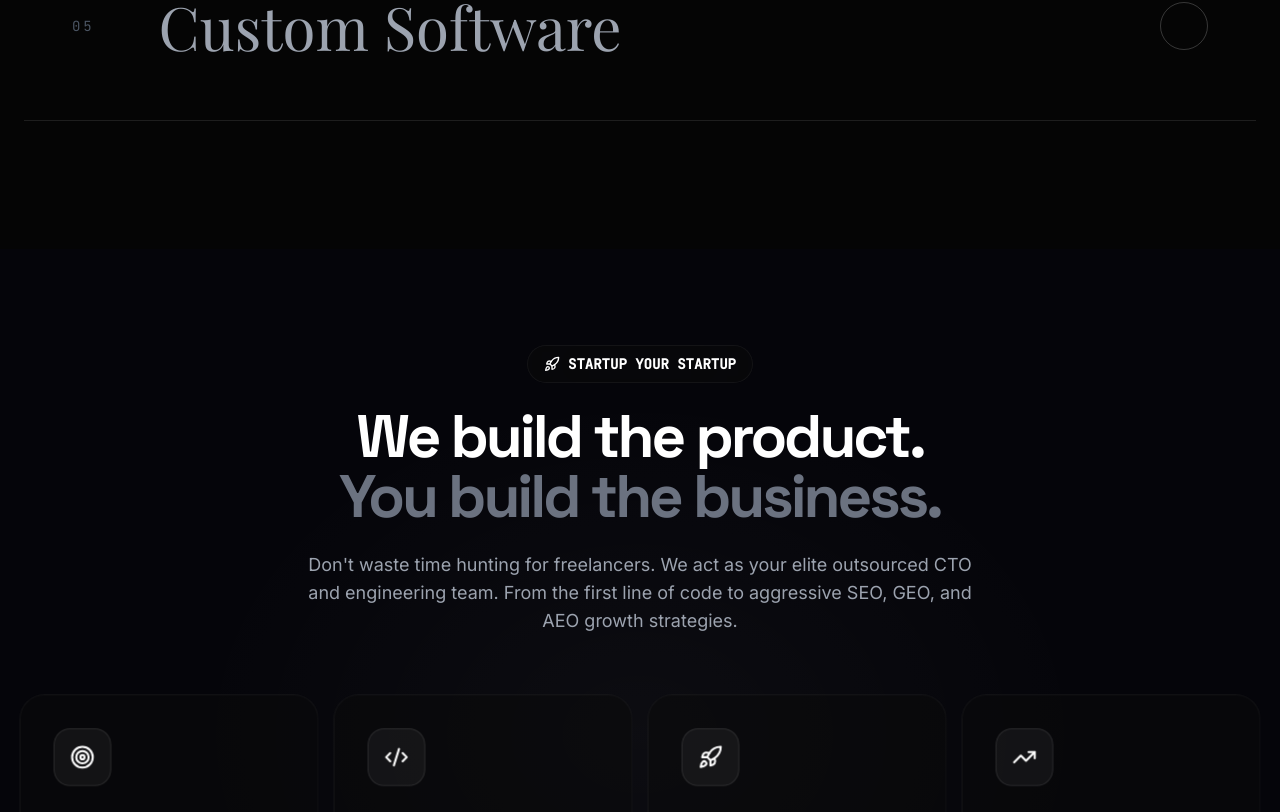
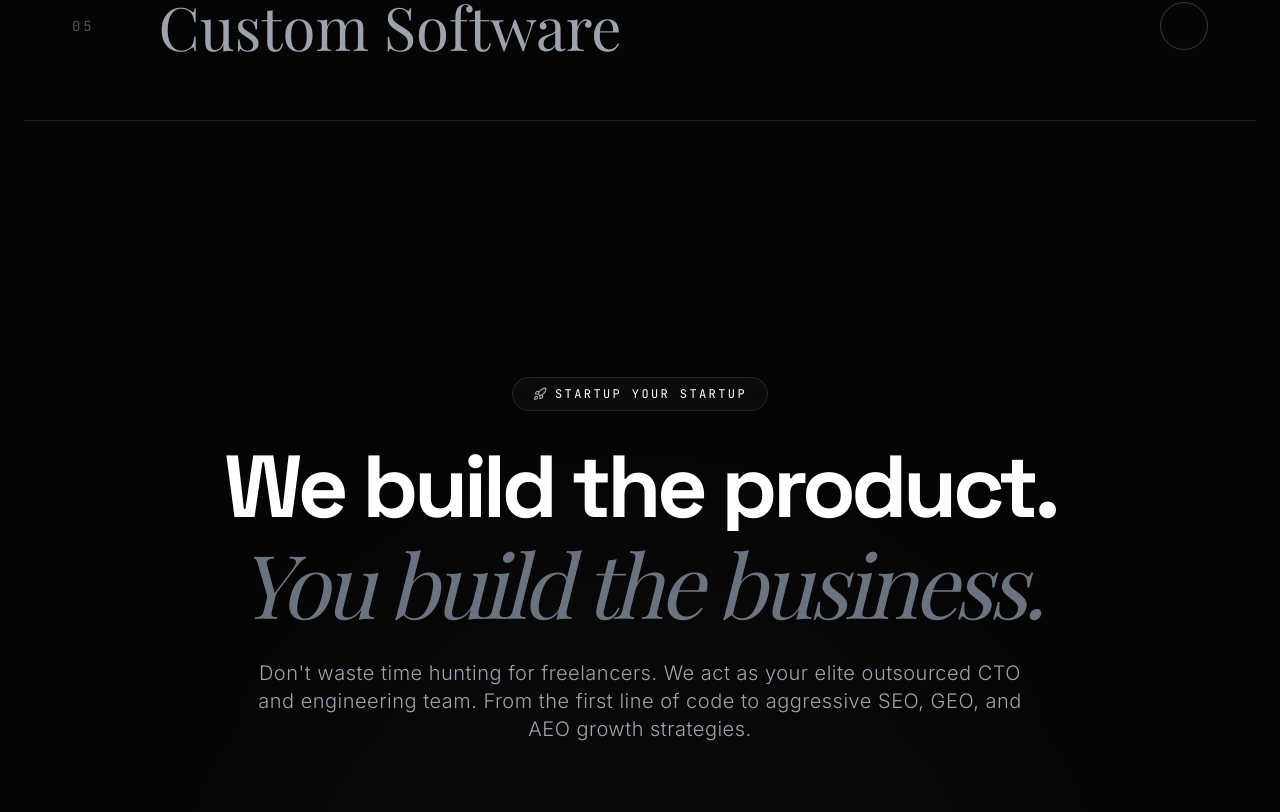
Before and after one commit to docmate08-beep/vision2realityy, a React (Vite) app: page /v2r in a window 1280 px wide. Shown: the part 1985-2797 px from the top of the page. Built offline with nearby package versions, Linux system fonts and the light colour scheme; a web font is replaced by a local one.

Commit message:
Animate process section in Mercedes style

```diff
--- a/src/components/Hero.tsx
+++ b/src/components/Hero.tsx
@@ -48,8 +48,8 @@ export default function Hero() {
       {/* Cinematic Background Layer */}
       <div className="absolute inset-0 z-0 opacity-40">
         <img
-          src="https://images.unsplash.com/photo-1631269666063-e4d02636283c?q=80&w=3000&auto=format&fit=crop"
-          alt="Black Rolls Royce"
+          src="/rolls-royce-hero.jpg"
+          alt="Custom Black Rolls Royce Background"
           className="w-full h-full object-cover hero-bg-img"
         />
         <div className="absolute inset-0 bg-gradient-to-b from-[#050505]/20 via-transparent to-[#050505] z-10"></div>
--- a/src/components/StartupPipeline.tsx
+++ b/src/components/StartupPipeline.tsx
@@ -1,110 +1,172 @@
+import { useRef } from 'react';
 import { motion } from 'framer-motion';
 import { Rocket, Code2, TrendingUp, Target } from 'lucide-react';
 import TiltCard from './TiltCard';
+import gsap from 'gsap';
+import { ScrollTrigger } from 'gsap/ScrollTrigger';
+import { useGSAP } from '@gsap/react';
+
+gsap.registerPlugin(ScrollTrigger);
 
 const pipelineSteps = [
   {
-    title: "1. Concept & Architecture",
+    title: "Concept & Architecture",
+    number: "01",
     desc: "We transform your raw idea into a scalable technical architecture, selecting the right stack for long-term growth.",
     icon: Target
   },
   {
-    title: "2. Full-Stack Development",
+    title: "Full-Stack Development",
+    number: "02",
     desc: "Our IIT engineers build robust, high-performance web and mobile apps. We handle the entire codebase.",
     icon: Code2
   },
   {
-    title: "3. Deployment & Scaling",
+    title: "Deployment & Scaling",
+    number: "03",
     desc: "Cloud infrastructure setup on AWS/GCP. We ensure your startup handles 10 users or 10 million users flawlessly.",
     icon: Rocket
   },
   {
-    title: "4. Growth & SEO/GEO/AEO",
+    title: "Growth & Optimization",
+    number: "04",
     desc: "Post-launch, we engineer your growth. Search Engine, Generative Engine, and App Engine Optimization to dominate.",
     icon: TrendingUp
   }
 ];
 
 export default function StartupPipeline() {
+  const container = useRef<HTMLDivElement>(null);
+
+  useGSAP(() => {
+    const isMobile = window.innerWidth < 768;
+
+    // Cinematic Text Reveal
+    gsap.fromTo('.startup-title-line',
+      { y: 100, opacity: 0, rotateX: -45 },
+      {
+        y: 0, opacity: 1, rotateX: 0,
+        duration: 1.2,
+        stagger: 0.15,
+        ease: 'power4.out',
+        scrollTrigger: {
+          trigger: '.startup-title-container',
+          start: 'top 85%',
+        }
+      }
+    );
+
+    // Staggered Cards Reveal
+    gsap.fromTo('.startup-card',
+      { y: 50, opacity: 0, scale: 0.95 },
+      {
+        y: 0, opacity: 1, scale: 1,
+        duration: 1,
+        stagger: isMobile ? 0.1 : 0.2,
+        ease: 'expo.out',
+        scrollTrigger: {
+          trigger: '.startup-cards-container',
+          start: isMobile ? 'top 95%' : 'top 80%',
+        }
+      }
+    );
+
+  }, { scope: container });
+
   return (
-    <section id="startup" className="py-24 relative overflow-hidden bg-[#05050A]">
-      <div className="absolute inset-0 bg-[radial-gradient(ellipse_at_center,_var(--tw-gradient-stops))] from-white/[0.03] via-transparent to-transparent pointer-events-none"></div>
+    <section id="startup" ref={container} className="py-24 sm:py-32 relative overflow-hidden bg-[#050505]">
+      {/* Subtle Background Glow */}
+      <div className="absolute top-1/2 left-1/2 -translate-x-1/2 -translate-y-1/2 w-[800px] h-[800px] bg-white/[0.02] rounded-full blur-[120px] pointer-events-none"></div>
 
       <div className="container mx-auto px-6 max-w-7xl relative z-10">
-        <div className="text-center mb-16">
+
+        {/* Header Section */}
+        <div className="text-center mb-20 sm:mb-32 startup-title-container perspective-1000">
           <motion.div
-            initial={{ opacity: 0, y: 20 }}
-            whileInView={{ opacity: 1, y: 0 }}
+            initial={{ opacity: 0, scale: 0.8 }}
+            whileInView={{ opacity: 1, scale: 1 }}
             viewport={{ once: true }}
-            className="inline-flex items-center gap-2 px-4 py-2 rounded-full glass-panel text-white text-sm font-bold font-mono mb-6"
+            transition={{ duration: 0.8, ease: "easeOut" }}
+            className="inline-flex items-center gap-2 px-5 py-2 rounded-full border border-white/10 bg-white/[0.03] text-white text-xs font-mono tracking-[0.2em] uppercase mb-8 backdrop-blur-md hover:bg-white/10 transition-colors cursor-default"
           >
-            <Rocket size={16} />
-            <span>STARTUP YOUR STARTUP</span>
+            <Rocket size={14} className="text-gray-400" />
+            <span>Startup your startup</span>
           </motion.div>
 
-          <motion.h2
-            initial={{ opacity: 0, y: 20 }}
-            whileInView={{ opacity: 1, y: 0 }}
-            viewport={{ once: true }}
-            transition={{ delay: 0.1 }}
-            className="text-4xl md:text-6xl font-bold font-display tracking-tighter mb-6 text-white"
-          >
-            We build the product.<br />
-            <span className="text-gray-500">You build the business.</span>
-          </motion.h2>
+          <div className="overflow-hidden mb-2">
+            <h2 className="startup-title-line text-[11vw] sm:text-6xl md:text-7xl lg:text-[5.5rem] font-bold font-display tracking-tighter text-white leading-[1.1]">
+              We build the product.
+            </h2>
+          </div>
+          <div className="overflow-hidden mb-8">
+            <h2 className="startup-title-line text-[11vw] sm:text-6xl md:text-7xl lg:text-[5.5rem] font-light font-serif tracking-tighter text-gray-500 italic leading-[1.1]">
+              You build the business.
+            </h2>
+          </div>
 
           <motion.p
-            initial={{ opacity: 0, y: 20 }}
-            whileInView={{ opacity: 1, y: 0 }}
+            initial={{ opacity: 0 }}
+            whileInView={{ opacity: 1 }}
             viewport={{ once: true }}
-            transition={{ delay: 0.2 }}
-            className="text-gray-400 text-lg max-w-2xl mx-auto"
+            transition={{ delay: 0.4, duration: 1 }}
+            className="text-gray-400 text-base sm:text-lg lg:text-xl max-w-3xl mx-auto font-light leading-relaxed tracking-wide"
           >
             Don't waste time hunting for freelancers. We act as your elite outsourced CTO and engineering team. From the first line of code to aggressive SEO, GEO, and AEO growth strategies.
           </motion.p>
         </div>
 
-        <div className="grid grid-cols-1 md:grid-cols-2 lg:grid-cols-4 gap-6">
-          {pipelineSteps.map((step, idx) => {
+        {/* Cinematic Cards Grid */}
+        <div className="grid grid-cols-1 md:grid-cols-2 lg:grid-cols-4 gap-6 sm:gap-8 startup-cards-container relative">
+          {pipelineSteps.map((step) => {
             const Icon = step.icon;
             return (
-              <motion.div
-                key={step.title}
-                initial={{ opacity: 0, y: 30 }}
-                whileInView={{ opacity: 1, y: 0 }}
-                viewport={{ once: true }}
-                transition={{ duration: 0.5, delay: idx * 0.1 }}
-                className="h-full"
-              >
+              <div key={step.title} className="startup-card h-full will-change-transform">
                 <TiltCard className="h-full">
-                  <div className="glass-panel p-8 rounded-3xl h-full flex flex-col hover:bg-white/[0.02] transition-colors group">
-                    <div className="w-14 h-14 rounded-2xl bg-white/5 border border-white/10 flex items-center justify-center text-white mb-6 group-hover:scale-110 transition-transform">
-                      <Icon size={24} />
+                  <div className="glass-panel p-8 sm:p-10 rounded-2xl h-full flex flex-col hover:bg-white/[0.04] transition-all duration-500 group border border-white/5 hover:border-white/20 relative overflow-hidden bg-[#0A0A0A]">
+
+                    {/* Hover Gradient Overlay */}
+                    <div className="absolute inset-0 bg-gradient-to-br from-white/[0.08] to-transparent opacity-0 group-hover:opacity-100 transition-opacity duration-700 pointer-events-none"></div>
+
+                    <div className="relative z-10 flex flex-col h-full">
+                      <div className="flex justify-between items-start mb-12">
+                        <div className="w-12 h-12 rounded-full bg-[#111] border border-white/10 flex items-center justify-center text-gray-400 group-hover:text-white group-hover:bg-white/10 group-hover:border-white/30 transition-all duration-500 group-hover:scale-110">
+                          <Icon size={20} strokeWidth={1.5} />
+                        </div>
+                        <span className="text-4xl font-serif font-light text-white/10 group-hover:text-white/20 transition-colors duration-500">
+                          {step.number}
+                        </span>
+                      </div>
+
+                      <div className="mt-auto">
+                        <h3 className="text-xl sm:text-2xl font-light font-display text-white mb-4 tracking-wide group-hover:translate-x-2 transition-transform duration-500">{step.title}</h3>
+                        <p className="text-gray-500 text-sm leading-relaxed font-sans font-light group-hover:text-gray-400 transition-colors duration-500">
+                          {step.desc}
+                        </p>
+                      </div>
                     </div>
-                    <h3 className="text-xl font-bold font-display text-white mb-3">{step.title}</h3>
-                    <p className="text-gray-400 text-sm leading-relaxed">{step.desc}</p>
                   </div>
                 </TiltCard>
-              </motion.div>
+              </div>
             )
           })}
         </div>
 
+        {/* CTA */}
         <motion.div
-          initial={{ opacity: 0, y: 20 }}
+          initial={{ opacity: 0, y: 30 }}
           whileInView={{ opacity: 1, y: 0 }}
           viewport={{ once: true }}
-          transition={{ delay: 0.5 }}
-          className="mt-16 text-center"
+          transition={{ delay: 0.6, duration: 0.8 }}
+          className="mt-20 sm:mt-32 text-center relative z-20"
         >
           <a
             href="https://wa.me/917068180478?text=Hi%20V2R%20Team,%20I%20am%20interested%20in%20the%20'Start%20Your%20Startup'%20program.%20Let's%20discuss!"
             target="_blank"
             rel="noopener noreferrer"
-            className="inline-flex items-center gap-3 px-8 py-4 bg-white text-black rounded-full font-bold font-display hover:scale-105 transition-transform duration-300 shadow-[0_0_40px_rgba(255,255,255,0.2)]"
+            className="inline-flex items-center gap-4 px-8 py-4 sm:px-10 sm:py-5 bg-white text-black rounded-full font-sans font-medium text-sm sm:text-base tracking-wide hover:scale-105 transition-transform duration-500 shadow-[0_0_40px_rgba(255,255,255,0.15)] hover:shadow-[0_0_60px_rgba(255,255,255,0.3)] group"
           >
             <span>Connect with your CTO</span>
-            <Rocket size={18} />
+            <Rocket size={18} className="group-hover:translate-x-1 group-hover:-translate-y-1 transition-transform duration-500" strokeWidth={1.5} />
           </a>
         </motion.div>
       </div>
```
Also changed, not shown: public/rolls-royce-hero.jpg (added).
